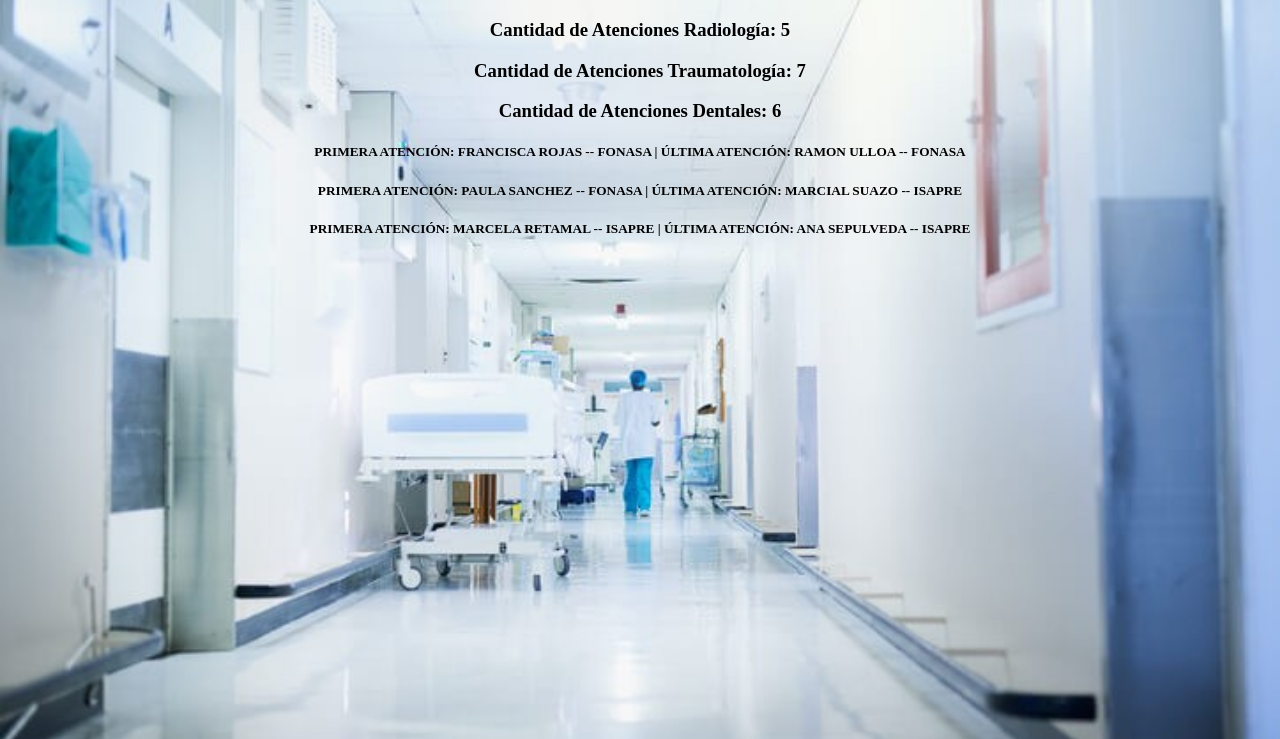
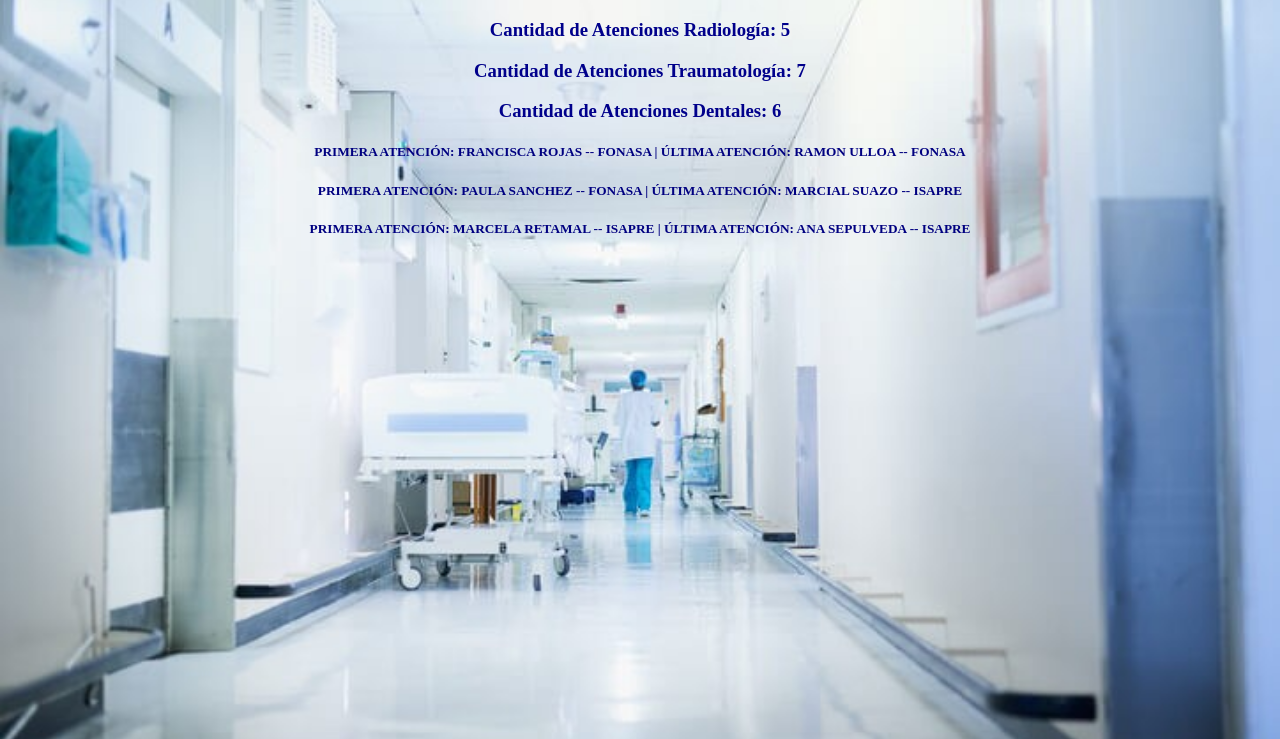
Before and after one commit to SebaChuaqui/arrayobjetos1, a plain HTML site: page index.html in a window 1280 px wide. Shown: the part 61-800 px from the top of the page. Drawn offline with Linux system fonts and the light colour scheme.

Commit message:
Array VII

```diff
--- a/assets/css/style.css
+++ b/assets/css/style.css
@@ -6,7 +6,17 @@ body{
     background-size: cover;
 }
 
-h1, h3, h5{
+h1{
     color: black;
     text-align: center;
 }
+
+h3{
+    color: darkblue;
+    text-align: center;
+}
+
+h5{
+    color:navy;
+    text-align: center;
+}
--- a/index.html
+++ b/index.html
@@ -9,9 +9,6 @@
 </head>
 <body>
 
-    <article>
-
-    </article>
 
 <script src="./assets/js/script.js">
 
```
